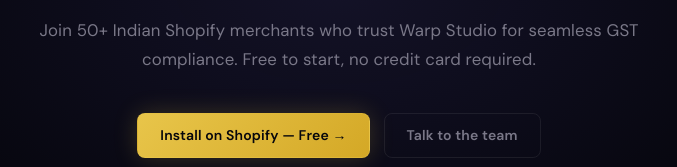
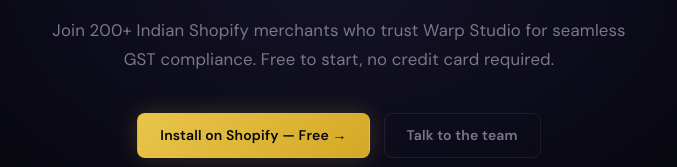
Before and after one commit to Warp-Studio/warp-website, a plain HTML site: page index.html in a window 1280 px wide. Shown: the part 5910-6077 px from the top of the page, 301-978 px from the left. Drawn offline with Linux system fonts and the light colour scheme.

Commit message:
Update index.html

```diff
--- a/index.html
+++ b/index.html
@@ -1829,7 +1829,7 @@
     <div class="cta-content reveal">
       <div class="section-tag" style="text-align:center;display:block;">Ready to go?</div>
       <h2 class="cta-heading">Start issuing<br />GST invoices today.</h2>
-      <p class="cta-sub">Join 50+ Indian Shopify merchants who trust Warp Studio for seamless GST compliance. Free to
+      <p class="cta-sub">Join 200+ Indian Shopify merchants who trust Warp Studio for seamless GST compliance. Free to
         start, no credit card required.</p>
       <div class="cta-actions">
         <a href="https://apps.shopify.com/gst-invoice-india-1" target="_blank" class="btn btn-gold">Install on Shopify —
```
